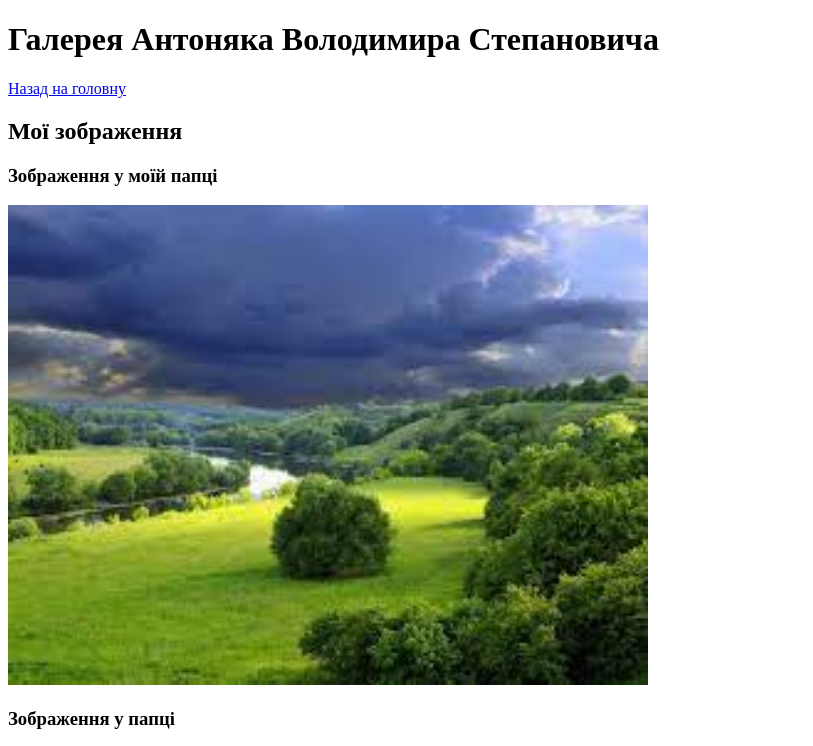
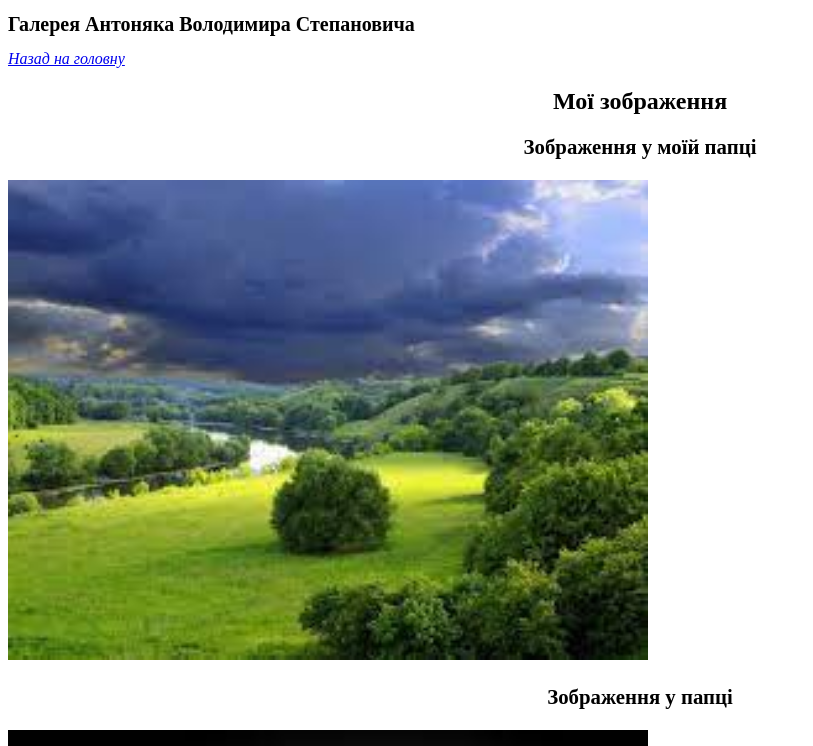
Before and after one commit to Skorp1o/Praktichna_HTML-CSS_2, a plain HTML site: page gallery.html in a window 1280 px wide. Shown: the top 746 px of the page, without its empty margins (0-813 px from the left). Drawn offline with Linux system fonts and the light colour scheme.

Commit message:
Update gallery.html

```diff
--- a/gallery.html
+++ b/gallery.html
@@ -4,6 +4,30 @@
     <head>
 <meta charset="utf-8">
  <title>Галерея</title>
+ <style>
+h1{
+  font-size: 20px;
+}
+a{
+  font-style: italic;
+}
+h2{
+  text-align: center;
+}
+h3{
+  text-align: center;
+  font-size: 70%;
+}
+h3{
+  text-align: center;
+  font-size: 130%;
+}
+h3{
+  text-align: center;
+  font-size: 130%;
+}
+
+ </style>
     </head>
       <body>
  <h1>Галерея Антоняка Володимира Степановича</h1>
```
